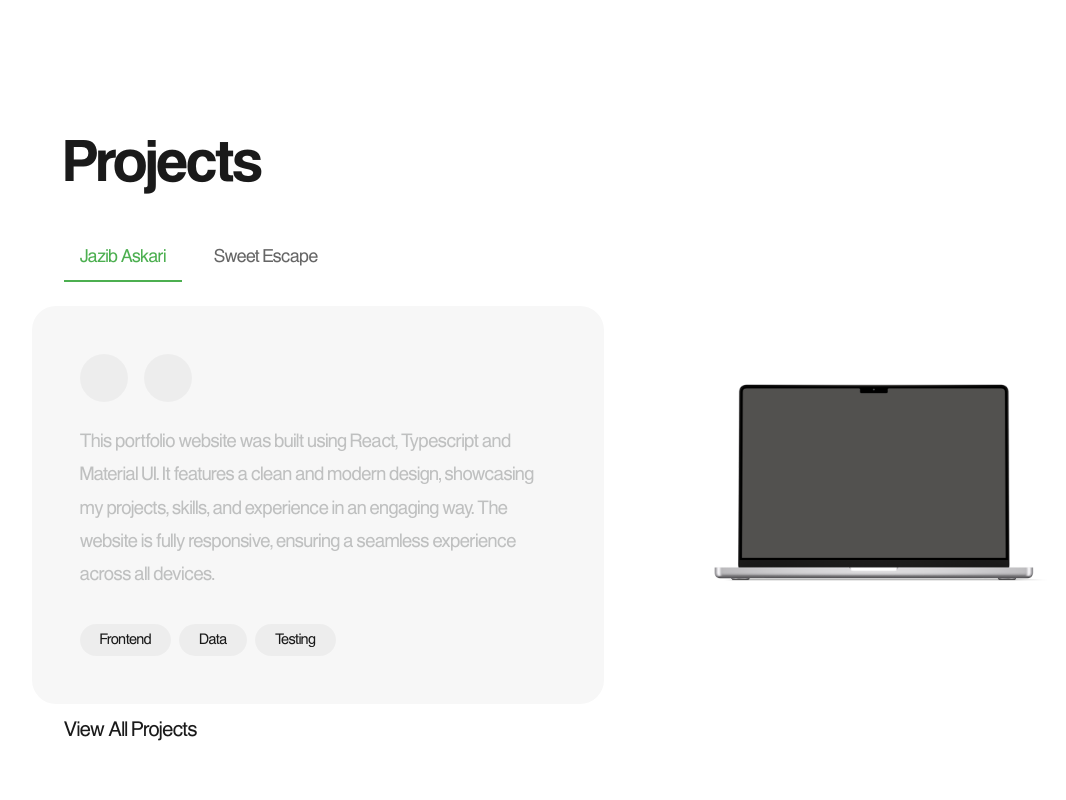
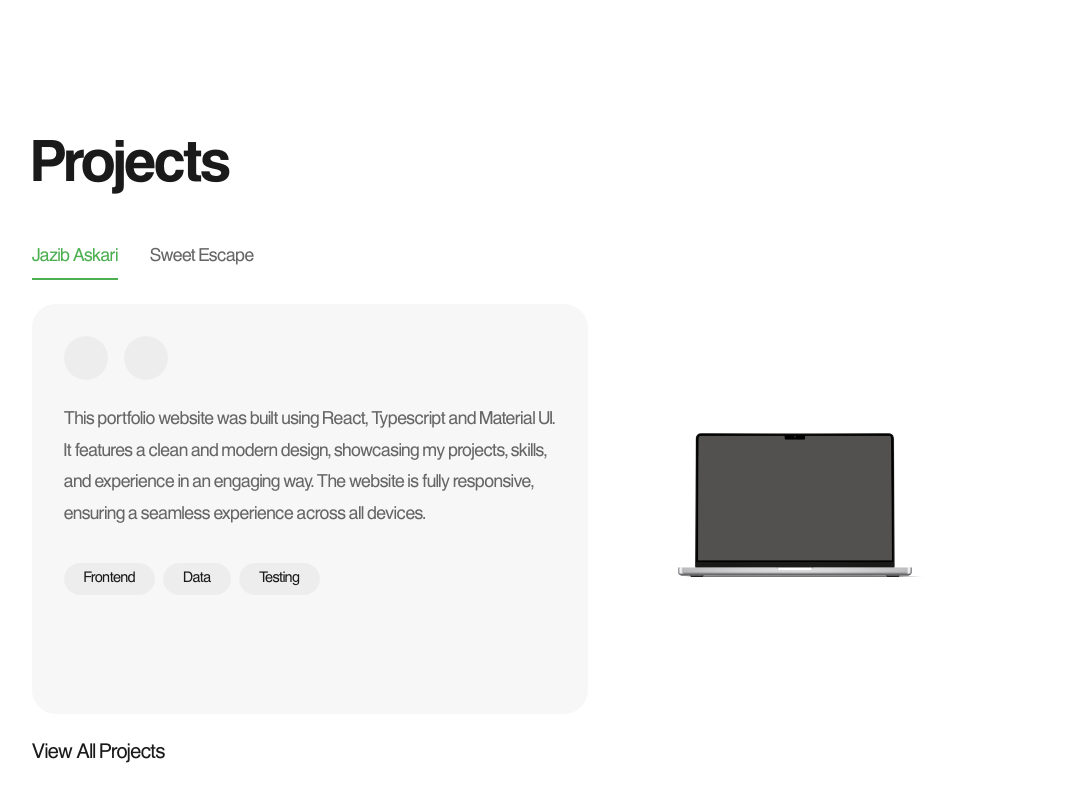
Before and after one commit to jazibaskari/jazib-askari, a React (Vite) app in the folder jazib-askari/: page / in a window 1280 px wide. Shown: the part 3320-4120 px from the top of the page, without its empty margins (68-1134 px from the left). Built offline with nearby package versions, Linux system fonts and the light colour scheme; some icons are missing.

Commit message:
refactor(projects): updating image animation

```diff
--- a/jazib-askari/src/components/projects/ProjectTabContent.tsx
+++ b/jazib-askari/src/components/projects/ProjectTabContent.tsx
@@ -4,12 +4,14 @@ import LaunchIcon from "@mui/icons-material/Launch";
 import type { Project } from "../../types/project";
 import Photo from "../../assets/images/Photo.png";
 import { useTheme } from '@mui/material/styles';
+import TextAnimation from "../../animations/AnimatedText";
 
 interface Props {
   project: Project;
+  trigger: number;
 }
 
-const ProjectTabContent = ({ project }: Props) => {
+const ProjectTabContent = ({ project, trigger }: Props) => {
   const theme = useTheme();
   return (
     <Box
@@ -26,7 +28,7 @@ const ProjectTabContent = ({ project }: Props) => {
         sx={{
           flex: 1,
           bgcolor: "background.paper",
-          p: { xs: 4, md: 6 },
+          p: 4,
           display: "flex",
           flexDirection: "column",
           justifyContent: "flex-start",
@@ -41,8 +43,8 @@ const ProjectTabContent = ({ project }: Props) => {
                 target="_blank"
                 sx={{
                   bgcolor: "action.hover",
-                  width: 48,
-                  height: 48,
+                  width: 44,
+                  height: 44,
                   "&:hover": { bgcolor:"primary.main", transform: "translateY(-2px)" },
                   transition: "all 0.3s ease",
                 }}
@@ -58,8 +60,8 @@ const ProjectTabContent = ({ project }: Props) => {
                 target="_blank"
                 sx={{
                   bgcolor: "action.hover",
-                  width: 48,
-                  height: 48,
+                  width: 44,
+                  height: 44,
                   "&:hover": { bgcolor:"primary.main", transform: "translateY(-2px)" },
                   transition: "all 0.3s ease",
                 }}
@@ -73,16 +75,15 @@ const ProjectTabContent = ({ project }: Props) => {
         <Typography
           variant="body1"
           sx={{
-            color: "text.grey",
+            color: "text.secondary",
             lineHeight: 1.8,
-            fontSize: "1.15rem",
+            fontSize: "1.1rem",
             mb: 4,
           }}
         >
           {project.summary}
         </Typography>
-
-        <Stack direction="row" flexWrap="wrap" sx={{ gap: 1 }}>
+        <Box sx={{ display: "flex", flexWrap: "wrap", gap: 1 }}>
           {project.skills?.map((skill) => (
             <Chip
               key={skill}
@@ -94,35 +95,33 @@ const ProjectTabContent = ({ project }: Props) => {
                 bgcolor: "action.hover",
                 fontSize: "0.9rem",
                 height: "28px",
+                ml: "0 !important"
               }}
             />
           ))}
-        </Stack>
+        </Box>
       </Box>
-
       <Box
         sx={{
           flex: 1,
-          bgcolor: "none",
-          p: 0,
           borderRadius: "24px",
           overflow: "hidden",
           display: "flex",
         }}
       >
-        <Box
+        <TextAnimation duration={1.2} trigger={trigger}>
+          <Box
           component="img"
           src={Photo}
           alt={project.title}
           sx={{
             width: "100%",
             height: "100%",
-            // minHeight: { xs: "200px", md: "200px" },
-            maxHeight: { xs: "300px", md: "300px" },
+            maxHeight: { xs: "300px", md: "400px" },
             objectFit: "cover",
-            objectPosition: "50% 40%",
           }}
         />
+        </TextAnimation>
       </Box>
     </Box>
   );
--- a/jazib-askari/src/components/projects/ProjectsSection.tsx
+++ b/jazib-askari/src/components/projects/ProjectsSection.tsx
@@ -24,19 +24,24 @@ const ProjectsSection = ({ trigger }: ProjectsSectionProps) => {
     <Section id="Projects">
       <Box sx={{ width: "100%" }}>
         <TextAnimation duration={0.6} trigger={trigger}>
-          <Typography variant="h2" gutterBottom sx={{ pl: { xs: 2, md: 4 } }}>
+          <Typography variant="h2" gutterBottom sx={{ pl: 0 }}>
             Projects
           </Typography>
         </TextAnimation>
 
         <Box sx={{ width: "100%", mt: 4 }}>
-          <Box sx={{ mb: 3, px: { xs: 2, md: 4 } }}>
+          <Box sx={{ mb: 3 }}>
             <Tabs
               value={value}
               onChange={handleChange}
               variant="scrollable"
               scrollButtons="auto"
               aria-label="project tabs"
+              sx={{
+                '& .MuiTabs-flexContainer': {
+                  justifyContent: 'flex-start',
+                }
+              }}
             >
               {projects.map((p, index) => (
                 <Tab
@@ -48,7 +53,11 @@ const ProjectsSection = ({ trigger }: ProjectsSectionProps) => {
                     ...theme.typography.body1,
                     textTransform: "none",
                     fontSize: "1.1rem",
-                    mr: 2,
+                    minWidth: 0,
+                    p: 0,
+                    mr: 4,
+                    alignItems: 'flex-start',
+                    textAlign: 'left',
                   })}
                 />
               ))}
@@ -67,21 +76,21 @@ const ProjectsSection = ({ trigger }: ProjectsSectionProps) => {
               >
                 {value === index && (
                   <Box sx={{ width: "100%" }}>
-                    <TextAnimation duration={0.5} trigger={value}>
-                      <ProjectTabContent project={p} />
-                    </TextAnimation>
+                    {/* <TextAnimation duration={0.5} trigger={value}> */}
+                      <ProjectTabContent project={p} trigger={value} />
+                    {/* </TextAnimation> */}
                   </Box>
                 )}
               </div>
             ))}
           </Box>
+
           <Box
             sx={{
               width: "100%",
               display: "flex",
               justifyContent: "flex-start",
-              mt: 1.5,
-              px: { xs: 2, md: 4 }
+              mt: 3
             }}
           >
             <Button
@@ -94,14 +103,7 @@ const ProjectsSection = ({ trigger }: ProjectsSectionProps) => {
                 p: 0,
                 minWidth: 0,
                 color: "text.primary",
-
-
-    transition: "all 0.3s cubic-bezier(0.4, 0, 0.2, 1)",
-
-    "& .MuiButton-endIcon": {
-      transition: "transform 0.3s cubic-bezier(0.4, 0, 0.2, 1)",
-    },
-
+                transition: "all 0.3s ease",
                 "&:hover": {
                   backgroundColor: "transparent",
                   color: "text.tertiary",
```
Lines whose indentation alone changed are shown as unchanged.
